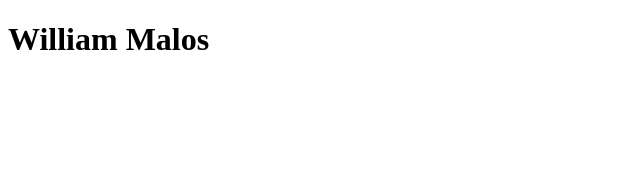
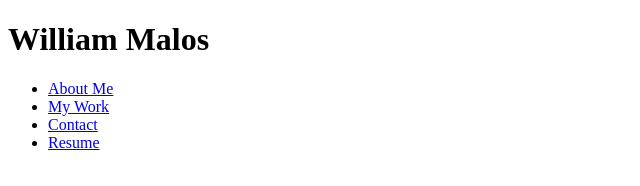
Before and after one commit to wmalos/Portfolio, a plain HTML site: page index.html in a window 1280 px wide. Shown: the whole page, without its empty margins (0-640 px from the left). Drawn offline with Linux system fonts and the light colour scheme; files that its build step writes are made by us from their sources.

Commit message:
Added section for links in the header

```diff
--- a/index.html
+++ b/index.html
@@ -9,6 +9,22 @@
 <body>
     <div class="header">
         <h1>William Malos</h1>
+        <div>
+        <ul>
+            <li>
+                <a href="#about-me">About Me</a>
+            </li>
+            <li>
+                <a href="#my-work">My Work</a>
+            </li>
+            <li>
+                <a href="#Contact-me">Contact</a>
+            </li>
+            <li>
+                <a href="#Resume">Resume</a>
+            </li>
+        </ul>
+        </div>
     </div>
 
 </body>
```
